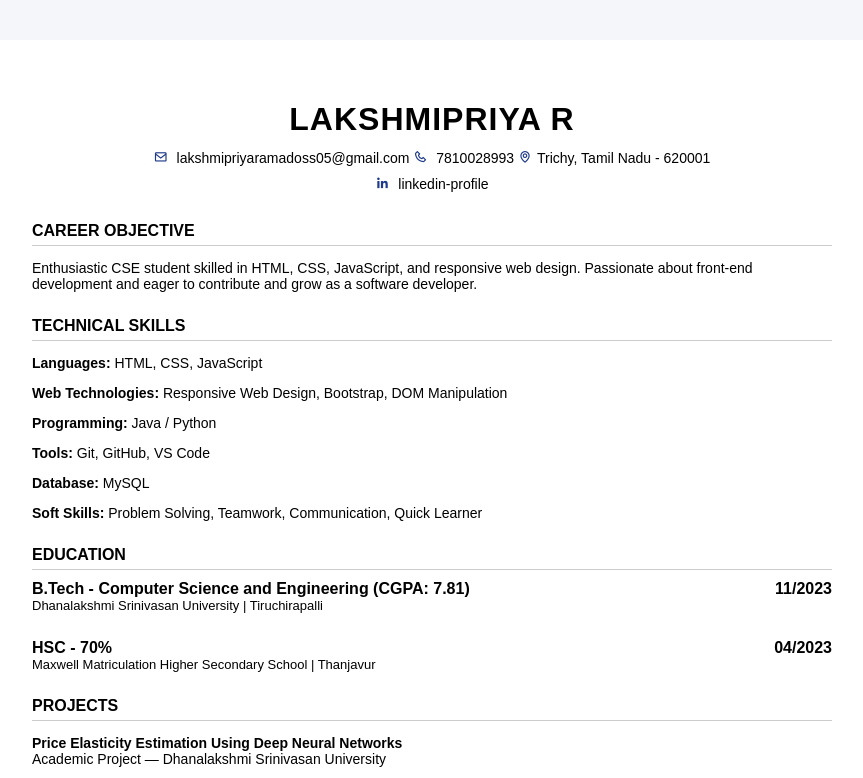
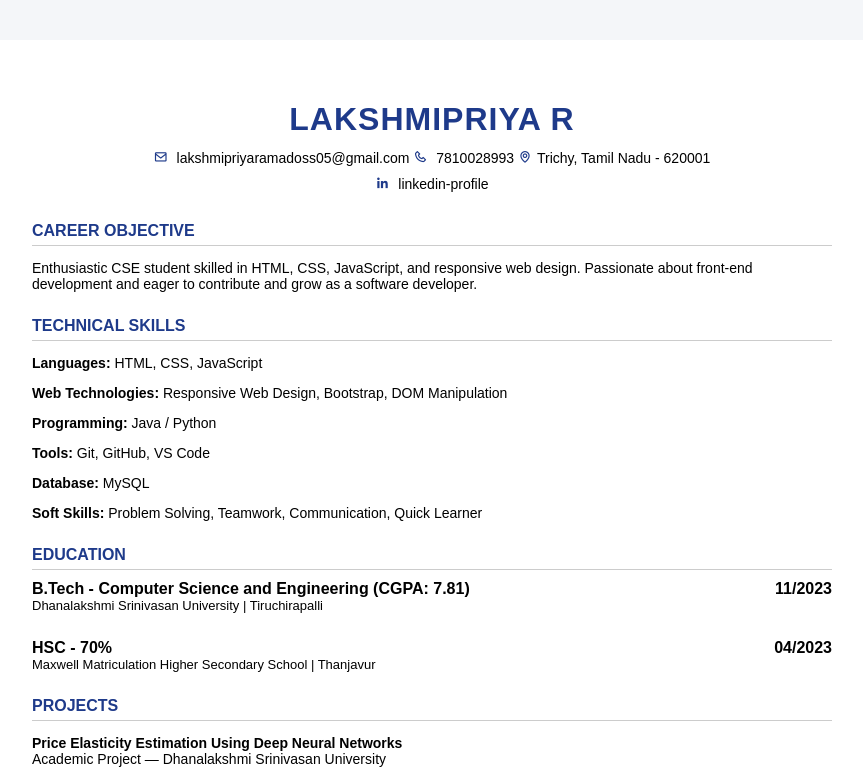
Before and after one commit to lakshmipriyaramadoss/lakshmi-resume, a plain HTML site: page index.html in a window 1280 px wide. Shown: the top 778 px of the page, without its empty margins (208-1071 px from the left). Drawn offline with nearby package versions, Linux system fonts and the light colour scheme.

Commit message:
Update index.css

```diff
--- a/index.css
+++ b/index.css
@@ -13,6 +13,7 @@ body{
 }
 
 h1{
+    color: #1e3a8a;
     text-align:center;
     margin-bottom:8px;
     letter-spacing:1px;
@@ -36,6 +37,7 @@ h1{
 }
 
 .section-title{
+    color: #1e3a8a;
     font-weight:bold;
     margin-top:25px;
     margin-bottom:10px;
```
